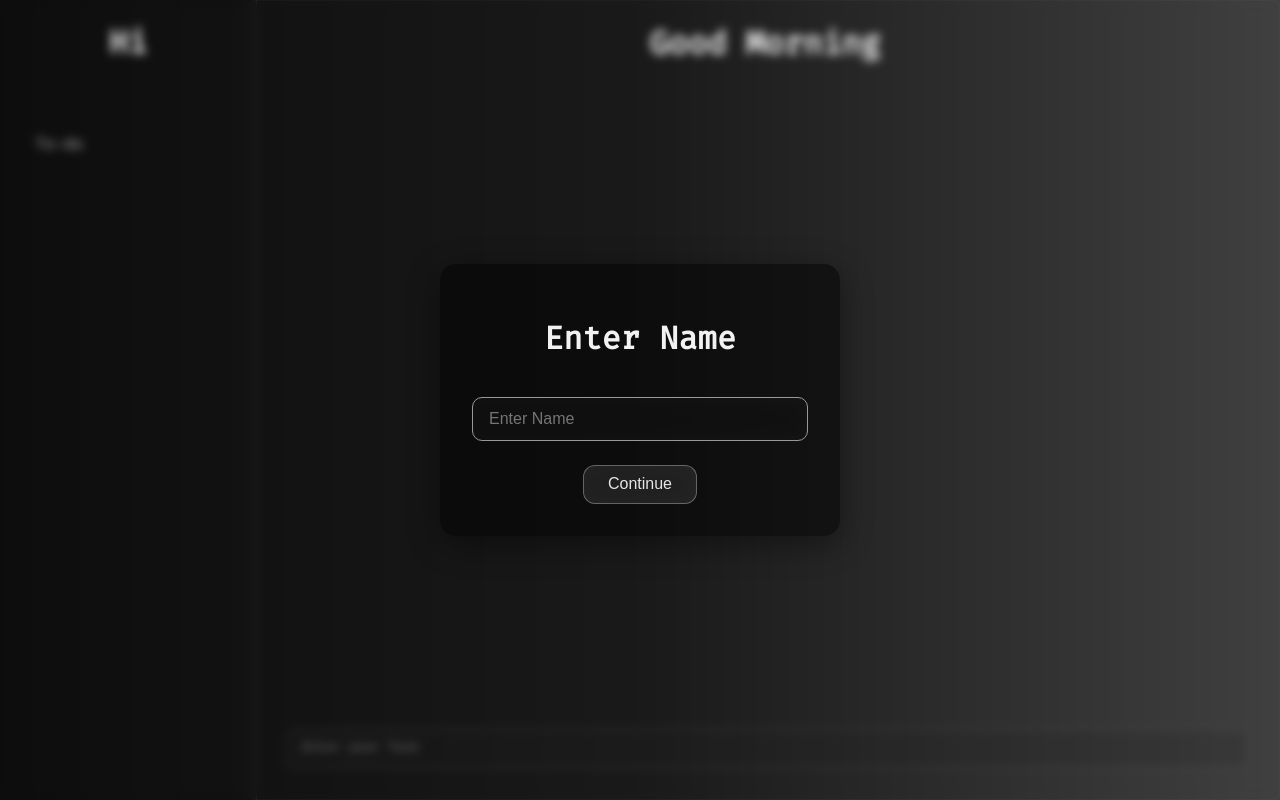
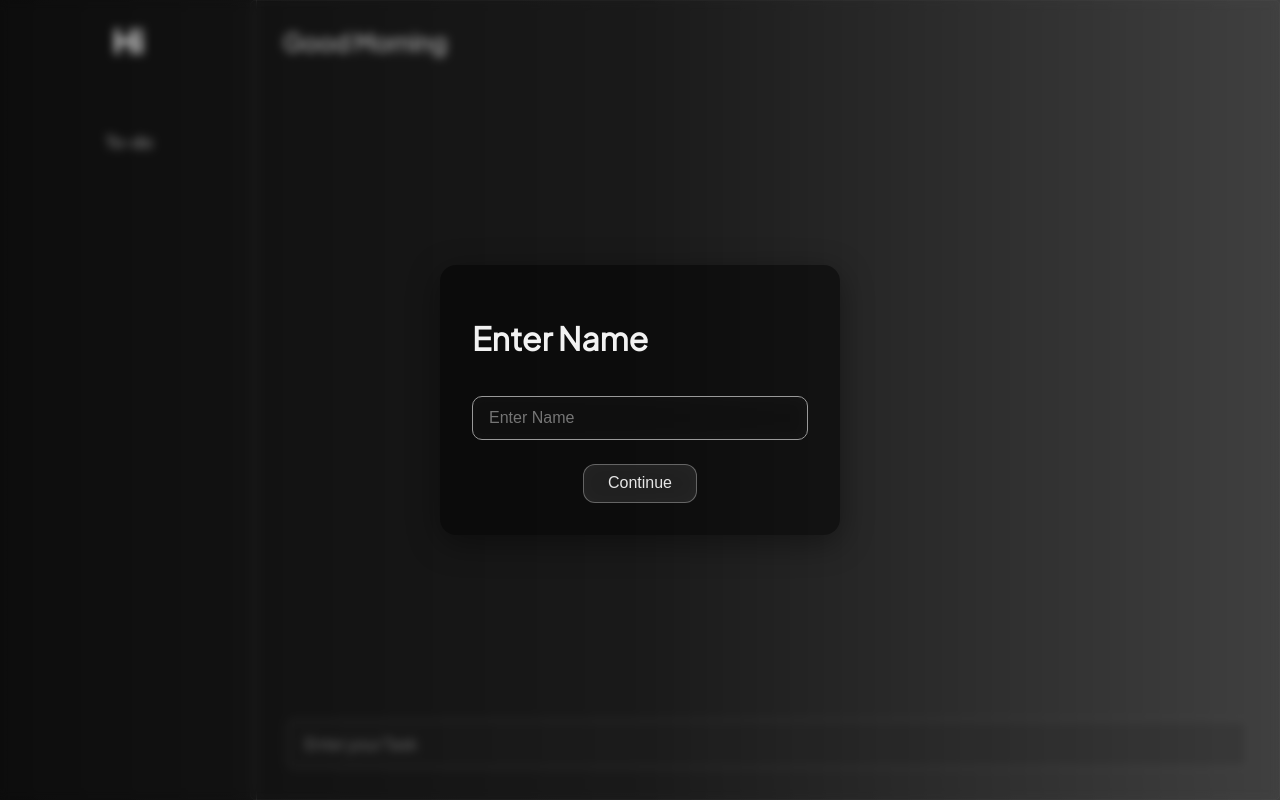
Before and after one commit to Shourya523/Remndr, a React (Vite) app: page / in a window 1280 px wide. Built offline with nearby package versions, Linux system fonts and the light colour scheme.

Commit message:
Changing font style

```diff
--- a/src/App.jsx
+++ b/src/App.jsx
@@ -7,6 +7,7 @@ import PopUp from './PopUp'
 function App() {
   const [name, setName] = useState("");
   const [popup, setPopup] = useState(true);
+  const[task,setTask]=useState("");
   return (
     <>
       {popup && (
--- a/src/MainBody.jsx
+++ b/src/MainBody.jsx
@@ -2,7 +2,7 @@ function MainBody(props) {
     return(
         <>
         <div className="main-body">
-            <h1>Good Morning {props.name}</h1>
+            <h2>Good Morning {props.name}</h2>
             <div className="main-body-input">
             <textarea type="text" placeholder="Enter your Task"/>
         </div>
--- a/src/index.css
+++ b/src/index.css
@@ -1,8 +1,8 @@
-@import url('https://fonts.googleapis.com/css2?family=Fira+Code&display=swap');
+@import url('https://fonts.googleapis.com/css2?family=Plus+Jakarta+Sans&display=swap');
 
 body{
   background: linear-gradient(60deg,hsl(0 0 5),hsl( 0 0 10), hsl(0 0 25)) ;
-  font-family: 'Fira Code', monospace;
+  font-family: 'Plus Jakarta Sans', sans-serif;
 }
 .pop-up
 {
@@ -67,7 +67,7 @@ body{
 }
 h1{
   color: hsl(0 0 95);
-  text-align:center;
+  /* text-align:center; */
 }
 /* .sidebar-bg {
   background-image: url('./assets/to-do-navbar-background.jpg');
@@ -98,7 +98,7 @@ h1{
   left:0;
   color: white;
   border-right: 1px solid rgba(255, 255, 255, 0.1);
-  text-align: left;
+  text-align: center;
 }
 ul{
   list-style: none;
@@ -119,6 +119,12 @@ ul{
   flex-direction: column; /* stack children vertically */
   /* padding: 1em; */
   box-sizing: border-box;
+  text-align: left;
+  padding-left: 2em;
+  padding-top: .4em;
+}
+h2{
+  color: hsl(0 0 60);
 }
 .main-body-input
 {
@@ -146,4 +152,5 @@ textarea {
   color: hsl(0, 0%, 70%);
   font-size: 1em;
   box-sizing: border-box; /* ✅ Includes padding in width */
+  font-family: 'Plus Jakarta Sans', sans-serif;
 }
```
